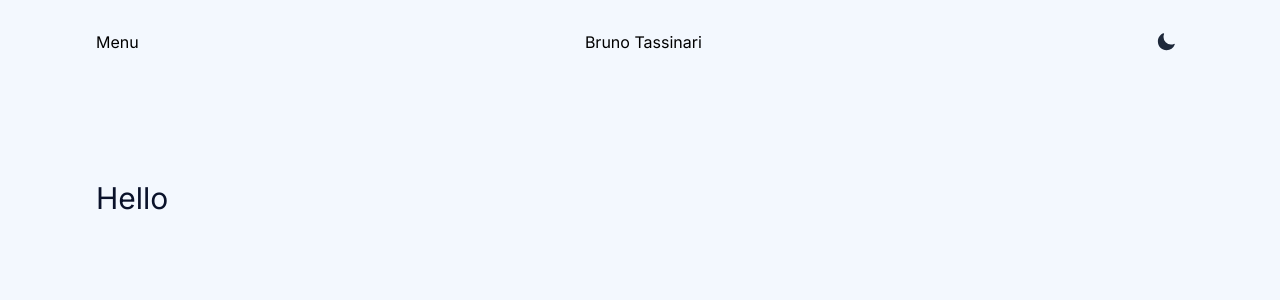
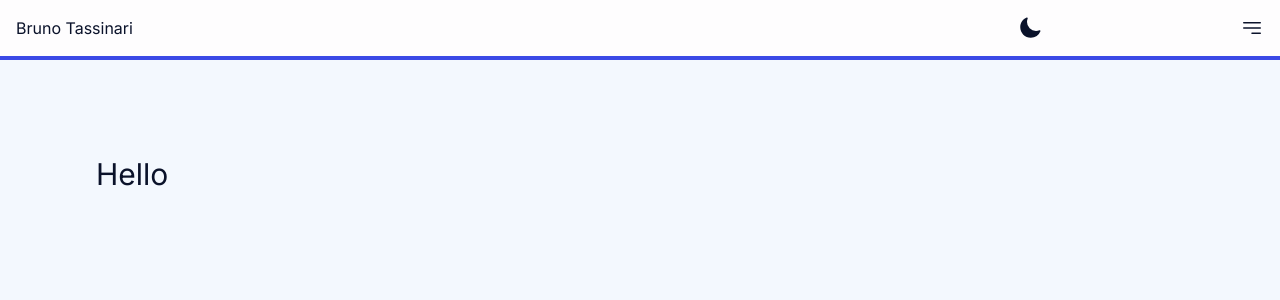
Before and after one commit to BrunoTassinari/portfolio, a Next.js app: page / in a window 1280 px wide. Shown: the top 300 px of the page. Built offline with nearby package versions, Linux system fonts and the light colour scheme.

Commit message:
feat: header

```diff
--- a/src/app/components/Header/Header.tsx
+++ b/src/app/components/Header/Header.tsx
@@ -1,30 +1,25 @@
 'use client'
 
-import Link from "next/link"
 import { useState, useEffect } from "react"
 import ToggleTheme from "@components/ToggleTheme"
+import { Bars3BottomRightIcon } from '@heroicons/react/24/solid'
 
 const Header = () => {
   const [mounted, setMounted] = useState(false)
 
   useEffect(() => setMounted(true), [])
 
-  if (!mounted) {
-    return null
-  }
+  if (!mounted) return null
 
   return (
-    <header className='p-24 py-6'>
+    <header className='px-4 py-3 bg-light-primary dark:bg-dark-primary border-b-primary border-b-4'>
     <nav className='container flex items-center justify-between'>
-      <ul className='flex gap-6'>
-        <li>
-          <Link href='/'>Menu</Link>
-        </li>
-      </ul>
+      <span className="text-base">Bruno Tassinari</span>
 
-      <p>Bruno Tassinari</p>
-
-      <ToggleTheme />
+      <div className="flex justify-between items-center w-1/5">
+        <ToggleTheme />
+        <button><Bars3BottomRightIcon className='h-6 w-6 text-light-text-primary dark:text-dark-text-primary' /></button>
+      </div>
     </nav>
   </header>
   )
--- a/src/app/components/ToggleTheme/ToggleTheme.tsx
+++ b/src/app/components/ToggleTheme/ToggleTheme.tsx
@@ -1,6 +1,5 @@
 'use client'
 
-import { useEffect, useState } from 'react'
 import { useTheme } from 'next-themes'
 import { SunIcon, MoonIcon } from '@heroicons/react/24/solid'
 
@@ -12,13 +11,13 @@ const ToggleTheme = () => {
     <button
       aria-label='Toggle Dark Mode'
       type='button'
-      className='flex items-center justify-center rounded-lg p-2 transition-colors hover:bg-zinc-100 dark:hover:bg-zinc-700'
+      className='flex items-center justify-center rounded-lg p-1 transition-colors hover:bg-zinc-100 dark:hover:bg-zinc-700'
       onClick={() => setTheme(resolvedTheme === 'dark' ? 'light' : 'dark')}
     >
       {resolvedTheme === 'dark' ? (
-        <SunIcon className='h-5 w-5 text-orange-300' />
+        <SunIcon className='h-6 w-6 text-dark-text-primary' />
       ) : (
-        <MoonIcon className='h-5 w-5 text-slate-800' />
+        <MoonIcon className='h-6 w-6 text-light-text-primary' />
       )}
     </button>
   )
--- a/src/app/layout.tsx
+++ b/src/app/layout.tsx
@@ -17,7 +17,7 @@ type RootProps = {
 export default function RootLayout({ children }: RootProps) {
   return (
     <html lang='en' suppressHydrationWarning>
-      <body className={`${inter.className} bg-light-secondary dark:bg-dark-secondary`}>
+      <body className={`${inter.className} bg-light-secondary text-light-text-primary dark:bg-dark-secondary dark:text-dark-text-primary`}>
         <Providers>
          <Header />
 
--- a/tailwind.config.ts
+++ b/tailwind.config.ts
@@ -14,7 +14,7 @@ const config: Config = {
         'light-secondary': '#F3F8FE',
         'light-text-primary': '#0A122A',
         'light-text-secondary': '#504F4F',
-        'dark-primary': '#504F4F',
+        'dark-primary': '#333333',
         'dark-secondary': '#444445',
         'dark-text-primary': '#FEFDFE',
         'dark-text-secondary': '#F3F8FE',
```
